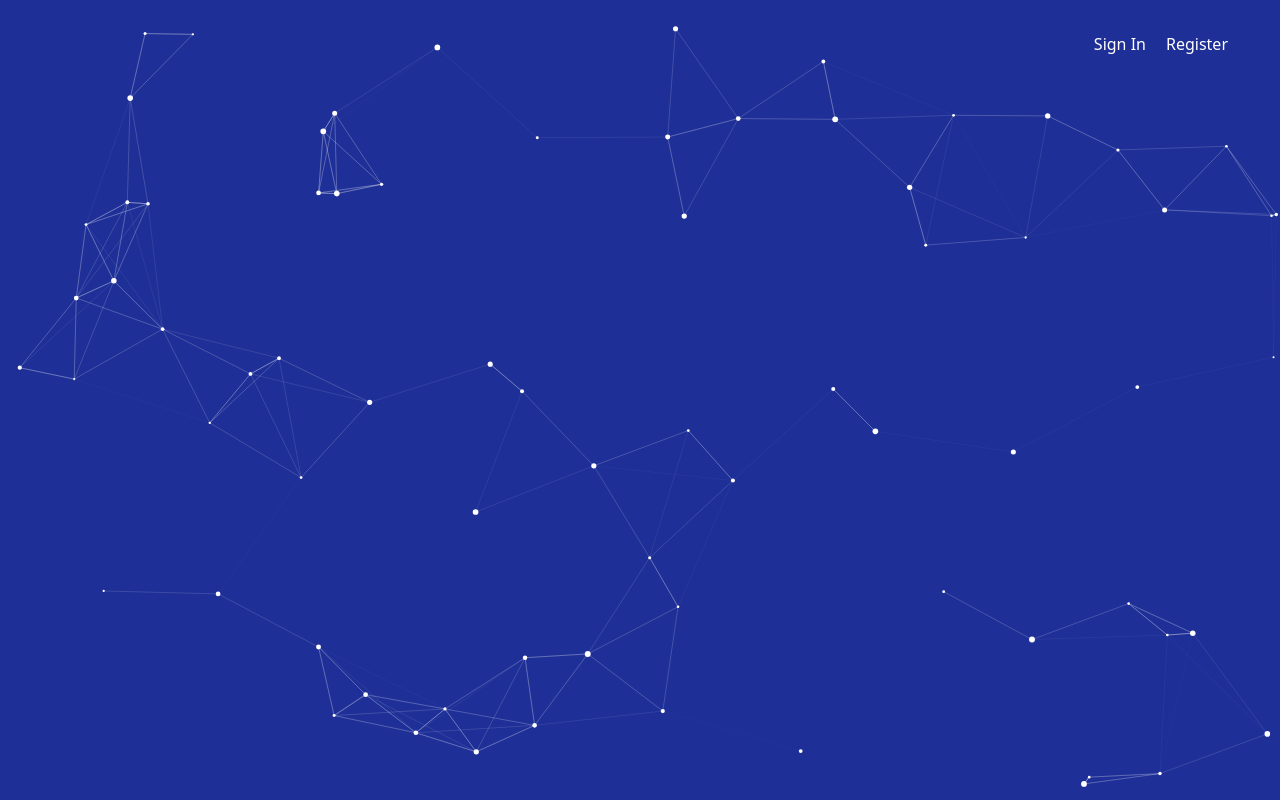
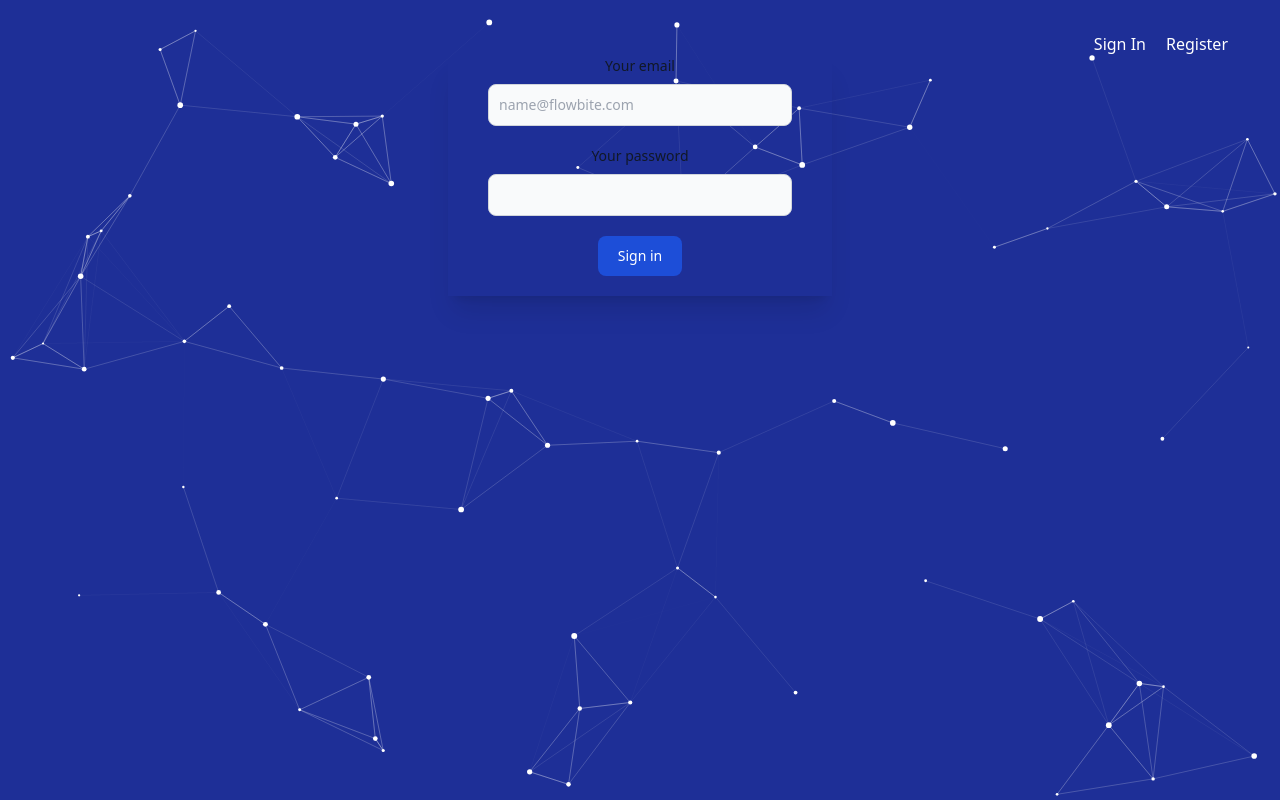
Before and after one commit to itIsMuse/face-recognition-app, a React (Vite) app: page /signin in a window 1280 px wide. Before the commit this address had no page. Built offline with nearby package versions, Linux system fonts and the light colour scheme.

Commit message:
changed / ro signin

```diff
--- a/src/App.jsx
+++ b/src/App.jsx
@@ -172,7 +172,7 @@ const handleSignInOff = () => {
 
         <Routes>
           <Route path="/" element={<Navigate to="/" />} />
-          <Route path="/" element={<SignIn onAuthenticate={handleAuthentication} signedIn = {handleSignInOn}  loadUser = {loadUser} />} />
+          <Route path="/signin" element={<SignIn onAuthenticate={handleAuthentication} signedIn = {handleSignInOn}  loadUser = {loadUser} />} />
           <Route path="/register" element={<Register handleRegister={handleRegister} onAuthenticate = {handleAuthentication} signedIn = {handleSignInOn}/>} />
           <Route
             path="/home"
```
